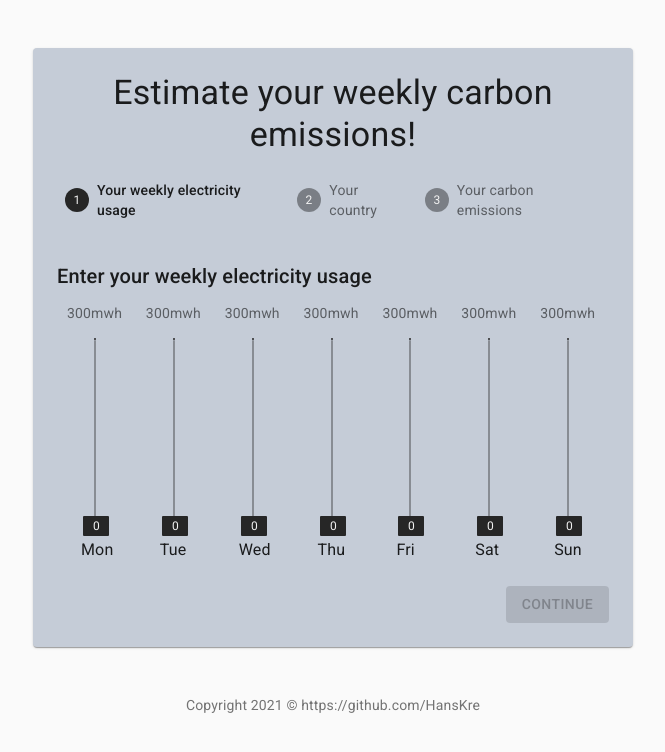
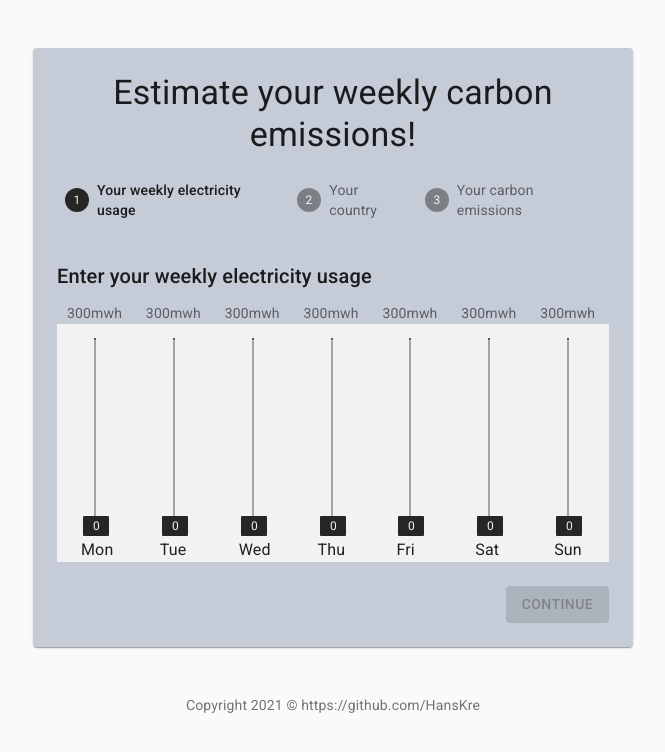
Before and after one commit to HansKre/carb-emissions-est-for-electricity, a Next.js app: page / in a window 1280 px wide. Shown: the top 752 px of the page, without its empty margins (307-972 px from the left). Built offline with nearby package versions, Linux system fonts and the light colour scheme.

Commit message:
Increase theme contrast.

```diff
--- a/components/electricity-to-carbon/CountryForm.tsx
+++ b/components/electricity-to-carbon/CountryForm.tsx
@@ -69,7 +69,7 @@ export default function CountryForm() {
             </Typography>
             <Grid container spacing={5} direction="row" className={classes.container} >
                 <Grid item xs={12} sm={3} className={classes.center}>
-                    <ExploreIcon color="secondary" style={{fontSize: 60}} />
+                    <ExploreIcon color="primary" style={{fontSize: 60}} />
                 </Grid>
                 <Grid item xs={12} sm={9}>
                     <FormControl required size="small" fullWidth className={classes.formControl}>
@@ -94,7 +94,7 @@ export default function CountryForm() {
                     </FormControl>
                 </Grid>
                 <Grid item xs={12} sm={3} className={classes.center}>
-                    <EventIcon color="secondary" style={{fontSize: 60}} className={classes.eventIcon} />
+                    <EventIcon color="primary" style={{fontSize: 60}} className={classes.eventIcon} />
                 </Grid>
                 <Grid item xs={12} sm={9}>
                     <MuiPickersUtilsProvider utils={DateFnsUtils}>
--- a/components/electricity-to-carbon/CustomBarChart.tsx
+++ b/components/electricity-to-carbon/CustomBarChart.tsx
@@ -41,6 +41,7 @@ export default function CustomBarChart(props: Props) {
                     top: isXs ? 15 : 5, right: isXs ? 0 : 30, left: isXs ? 10 : 20, bottom: 5,
                 }}
                 id={id}
+                style={{backgroundColor: theme.palette.primary.contrastText}}
             >
                 <CartesianGrid strokeDasharray="3 3" />
                 <XAxis dataKey="weekday" tickFormatter={tickFormatterX} />
--- a/components/electricity-to-carbon/UsageForm.tsx
+++ b/components/electricity-to-carbon/UsageForm.tsx
@@ -16,6 +16,7 @@ const useStyles = makeStyles((theme) => ({
         [theme.breakpoints.down('sm')]: {
             maxWidth: 20
         },
+        backgroundColor: theme.palette.primary.contrastText
     },
     marginLeft: {
         marginLeft: theme.spacing(3),
@@ -27,6 +28,9 @@ const useStyles = makeStyles((theme) => ({
         marginTop: theme.spacing(4),
         flexWrap: 'nowrap',
     },
+    background: {
+        backgroundColor: theme.palette.primary.contrastText
+    }
 }));
 
 export default function UsageForm() {
@@ -76,7 +80,7 @@ export default function UsageForm() {
             <Grid container className={classes.container}>
                 {[...Array(7)].map((v, i) => {
                     return (
-                        <Grid key={i} item container direction="column">
+                        <Grid key={i} item container className={classes.background} direction="column">
                             <Grid item className={classes.sliderContainer}>
                                 <VerticalSlider
                                     value={electricityValues[i]}
--- a/styles/CustomTheme.tsx
+++ b/styles/CustomTheme.tsx
@@ -37,7 +37,17 @@ const CustomTheme = createTheme({
                     backgroundColor: secondary.dark
                 }
             }
-        }
+        },
+        MuiSelect: {
+            root: {
+                backgroundColor: primary.contrastText
+            }
+        },
+        MuiInputBase: {
+            root: {
+                backgroundColor: primary.contrastText
+            }
+        },
     },
 });
 
```
